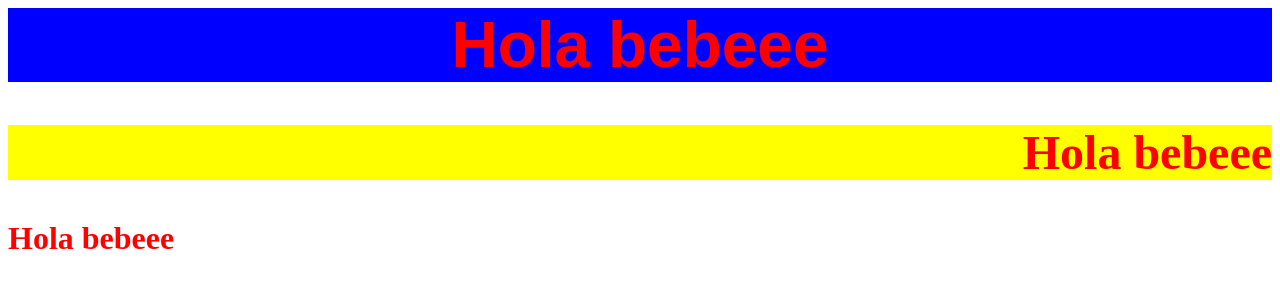
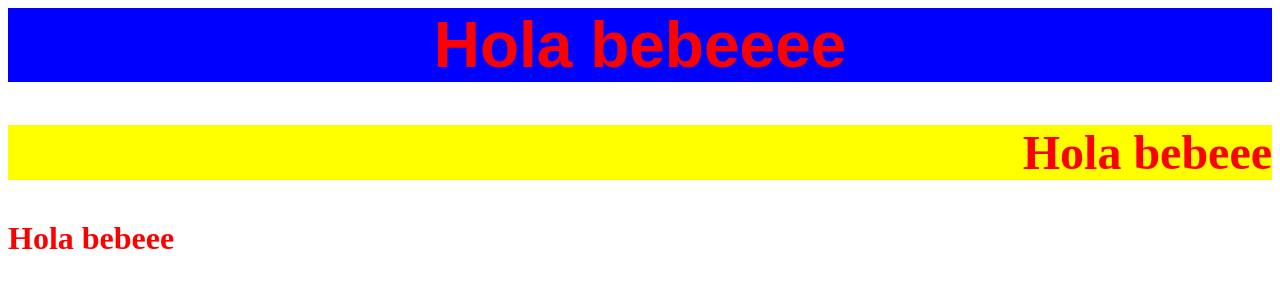
Before and after one commit to marianoalbox/Lenguaje-de-Marcas, a plain HTML site: page CSS/Ejercicio_1/Ejercicio_1.html in a window 1280 px wide. Drawn offline with Linux system fonts and the light colour scheme.

Commit message:
Ejercicio_1

```diff
--- a/CSS/Ejercicio_1/Ejercicio_1.html
+++ b/CSS/Ejercicio_1/Ejercicio_1.html
@@ -1,7 +1,7 @@
 <html>
 <link rel="stylesheet" href="Ejercicio_1.css">
 <body>
-<h1 id="titulo1"> Hola bebeee</h1>
+<h1 id="titulo1"> Hola bebeeee</h1>
 <h2  id="titulo2"> Hola bebeee</h2>
 <h3> Hola bebeee</h3>
 </body>
```
